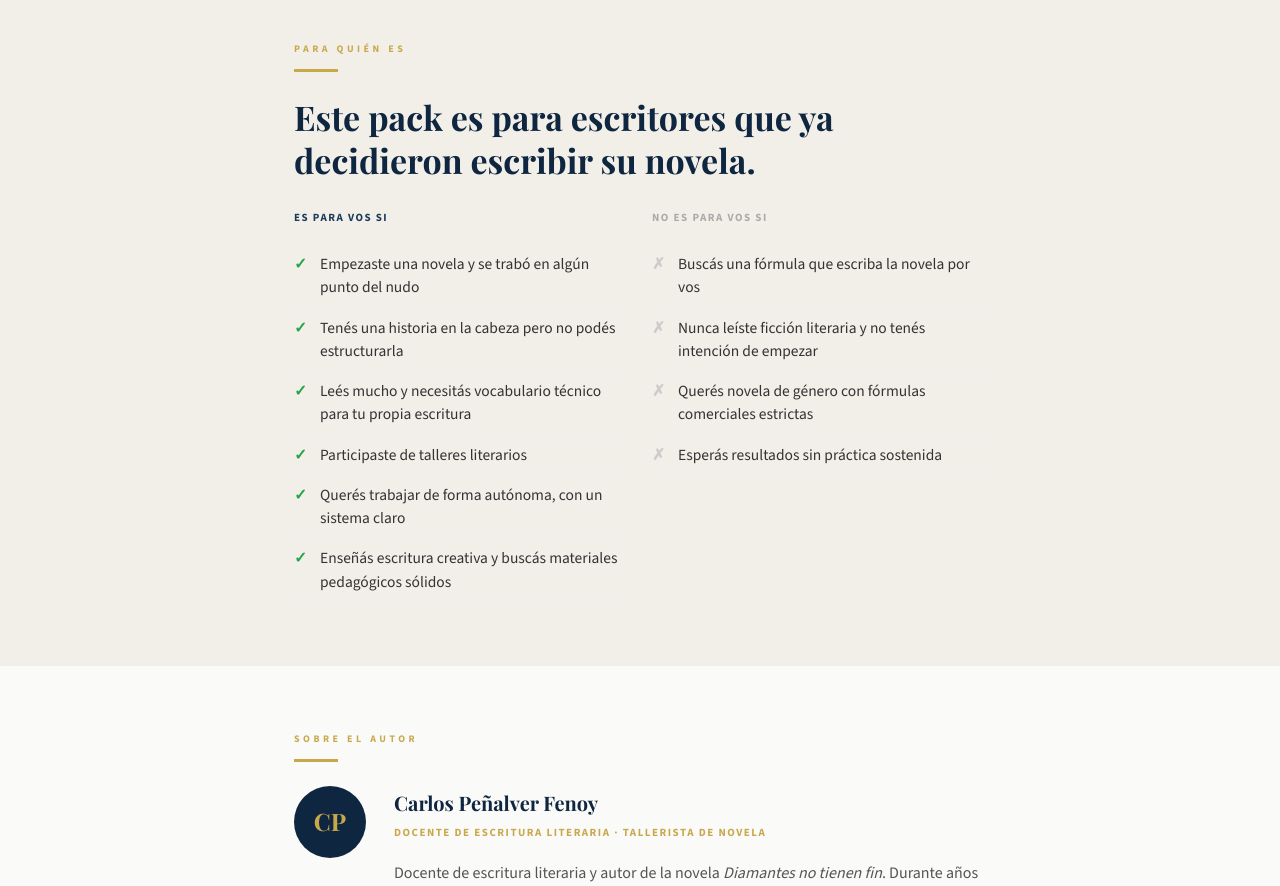
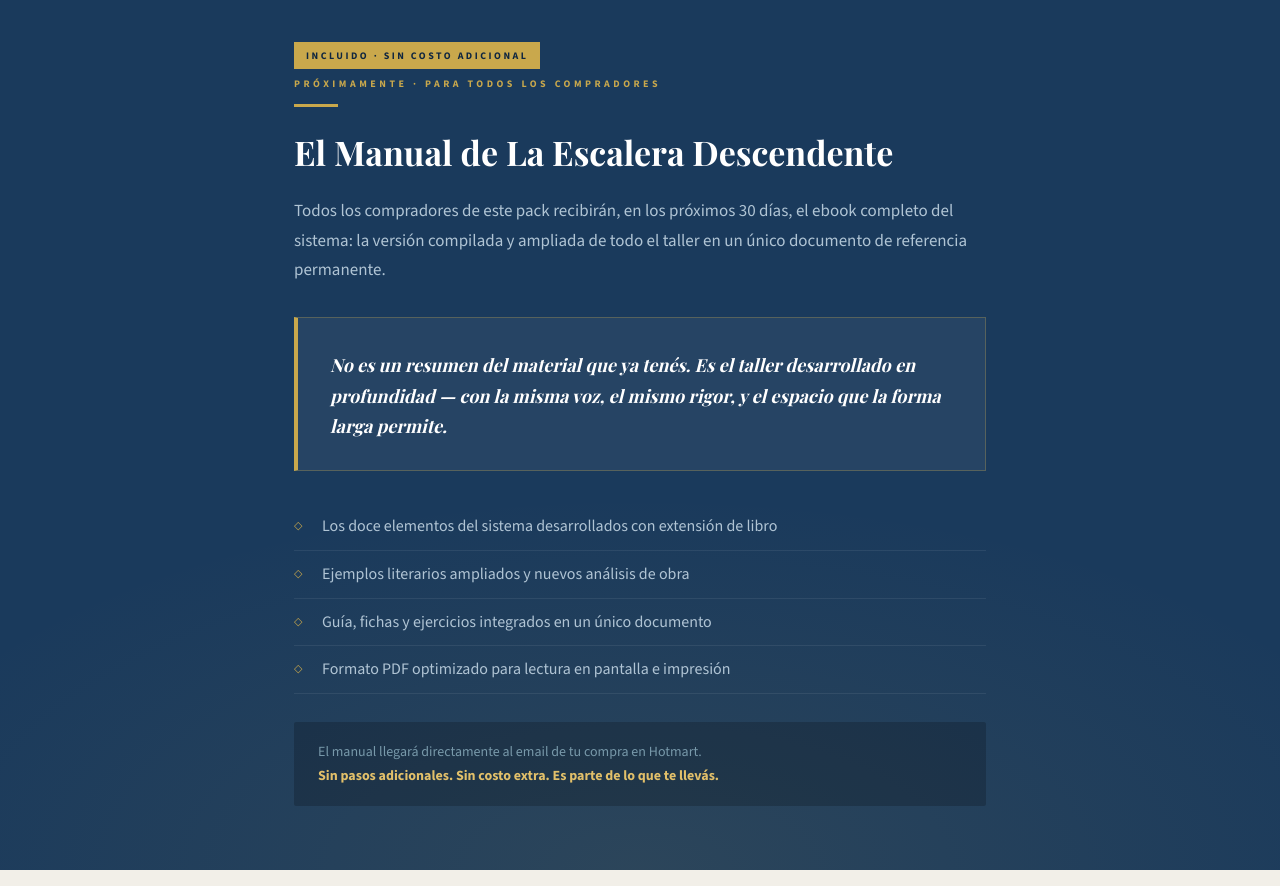
Before and after one commit to Carlote2022/escalera, a plain HTML site: page index.html in a window 1280 px wide. Shown: the part 4280-5166 px from the top of the page. Drawn offline with nearby package versions, Linux system fonts and the light colour scheme; a web font is replaced by a local one.

Commit message:
Add files via upload

```diff
--- a/index.html
+++ b/index.html
@@ -445,6 +445,84 @@
   .cta-incluye { font-size: 13px; color: #5A7A8A; margin-top: 22px; line-height: 2; }
   .cta-garantia-nota { font-size: 12.5px; color: #446070; margin-top: 14px; }
 
+  /* ── MANUAL BONUS ────────────────────────────── */
+  .manual-bonus {
+    background: var(--azul-mid);
+    position: relative;
+    overflow: hidden;
+  }
+  .manual-bonus::before {
+    content: '';
+    position: absolute;
+    inset: 0;
+    background: radial-gradient(ellipse 90% 60% at 50% 100%, rgba(201,168,76,0.10) 0%, transparent 70%);
+    pointer-events: none;
+  }
+  .manual-bonus .cont { position: relative; }
+  .manual-bonus .eyebrow { color: var(--oro); }
+  .manual-bonus h2 { color: white; }
+  .manual-bonus p { color: #B0C4D4; }
+
+  .manual-bonus-caja {
+    background: rgba(255,255,255,0.05);
+    border: 1px solid rgba(201,168,76,0.30);
+    border-left: 4px solid var(--oro);
+    padding: 32px 32px 28px;
+    margin: 32px 0;
+  }
+  .manual-bonus-caja p {
+    font-family: 'Playfair Display', Georgia, serif;
+    font-size: 18px;
+    font-style: italic;
+    color: white;
+    line-height: 1.7;
+    margin: 0;
+  }
+
+  .manual-bonus-lista {
+    list-style: none;
+    margin: 28px 0 8px;
+  }
+  .manual-bonus-lista li {
+    font-size: 16px;
+    padding: 11px 0 11px 28px;
+    position: relative;
+    border-bottom: 1px solid rgba(255,255,255,0.07);
+    color: #B0C4D4;
+    line-height: 1.55;
+  }
+  .manual-bonus-lista li::before {
+    content: "◇";
+    position: absolute;
+    left: 0;
+    color: var(--oro);
+    font-size: 11px;
+    top: 14px;
+  }
+
+  .manual-bonus-nota {
+    margin-top: 28px;
+    padding: 18px 24px;
+    background: rgba(0,0,0,0.20);
+    border-radius: 2px;
+    font-size: 14px;
+    color: #7899AA;
+    line-height: 1.7;
+  }
+  .manual-bonus-nota strong { color: var(--oro-claro); }
+
+  .manual-bonus-gratis {
+    display: inline-block;
+    background: var(--oro);
+    color: var(--azul);
+    font-size: 10px;
+    font-weight: 700;
+    letter-spacing: 2.5px;
+    text-transform: uppercase;
+    padding: 5px 12px;
+    margin-bottom: 6px;
+  }
+
   /* ── FOOTER ──────────────────────────────────── */
   footer {
     text-align: center;
@@ -597,6 +675,34 @@
   </div>
 </div>
 
+<!-- MANUAL BONUS -->
+<div class="manual-bonus">
+  <div class="cont">
+    <div class="manual-bonus-gratis">Incluido · Sin costo adicional</div>
+    <div class="eyebrow">Próximamente · Para todos los compradores</div>
+    <div class="linea-oro"></div>
+    <h2>El Manual de La Escalera Descendente</h2>
+
+    <p>Todos los compradores de este pack recibirán, en los próximos 30 días, el ebook completo del sistema: la versión compilada y ampliada de todo el taller en un único documento de referencia permanente.</p>
+
+    <div class="manual-bonus-caja">
+      <p>No es un resumen del material que ya tenés. Es el taller desarrollado en profundidad — con la misma voz, el mismo rigor, y el espacio que la forma larga permite.</p>
+    </div>
+
+    <ul class="manual-bonus-lista">
+      <li>Los doce elementos del sistema desarrollados con extensión de libro</li>
+      <li>Ejemplos literarios ampliados y nuevos análisis de obra</li>
+      <li>Guía, fichas y ejercicios integrados en un único documento</li>
+      <li>Formato PDF optimizado para lectura en pantalla e impresión</li>
+    </ul>
+
+    <div class="manual-bonus-nota">
+      El manual llegará directamente al email de tu compra en Hotmart.<br>
+      <strong>Sin pasos adicionales. Sin costo extra. Es parte de lo que te llevás.</strong>
+    </div>
+  </div>
+</div>
+
 <!-- PARA QUIÉN -->
 <div class="s-alt">
   <div class="cont">
```
